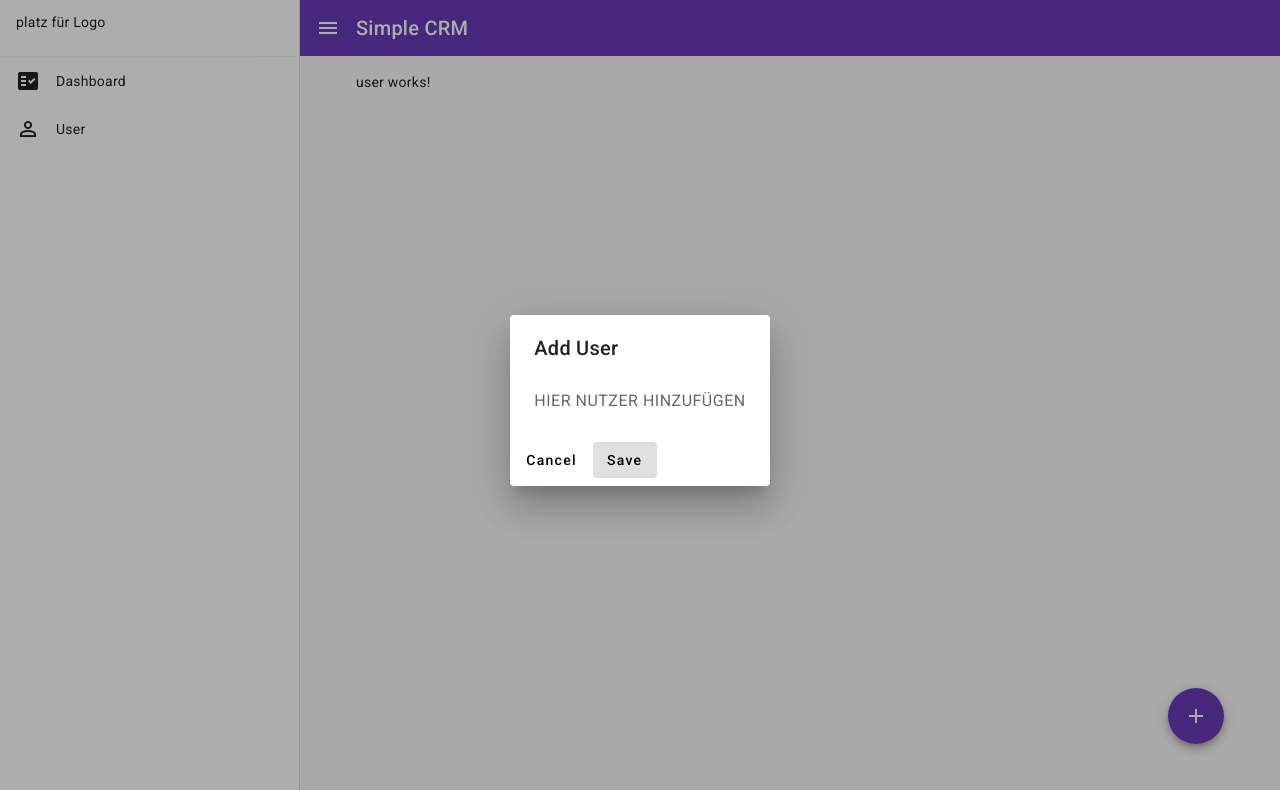
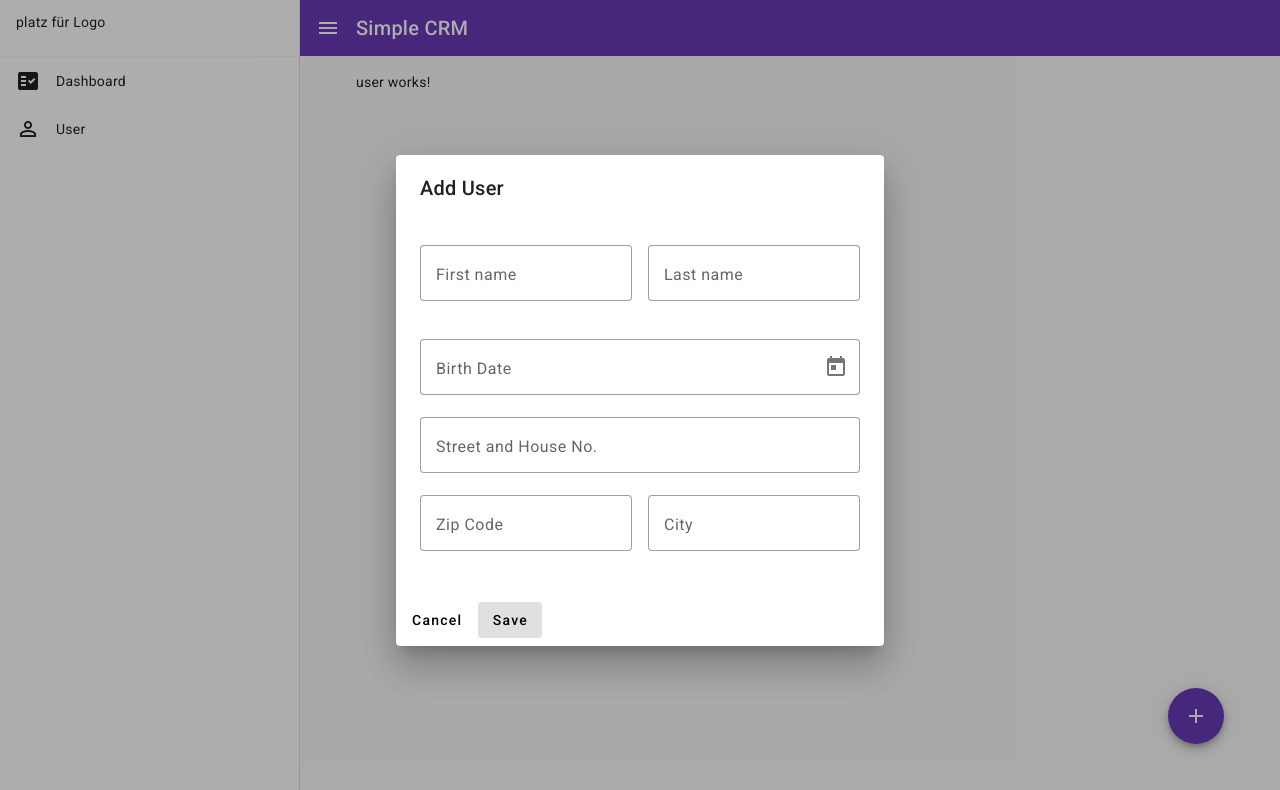
Before and after one commit to NikolaVujovic1988/simple-crm, an Angular app: page /user in a window 1280 px wide. Both pictures are taken after a click on the button "add". Shown: the top 790 px of the page. Built offline with nearby package versions, Linux system fonts and the light colour scheme.

Commit message:
add user input fields added

```diff
--- a/src/app/dialog-add-user/dialog-add-user.component.html
+++ b/src/app/dialog-add-user/dialog-add-user.component.html
@@ -1,6 +1,47 @@
 <h1 mat-dialog-title>Add User</h1>
-<div mat-dialog-content>
-    HIER NUTZER HINZUFÜGEN
+<div class="pad-16" mat-dialog-content>
+    <div>
+        <mat-form-field class="mr-16" appearance="outline">
+            <mat-label>First name</mat-label>
+            <input matInput placeholder="First name">
+            <!-- <mat-hint>Please enter a first name</mat-hint> -->
+        </mat-form-field>
+
+        <mat-form-field appearance="outline">
+            <mat-label>Last name</mat-label>
+            <input matInput placeholder="Last name">
+            <!-- <mat-hint>Please enter a last name</mat-hint> -->
+        </mat-form-field>
+    </div>
+    <div class="pad-16">
+        <mat-form-field appearance="outline" class="full-width">
+            <mat-label>Birth Date</mat-label>
+            <input matInput [matDatepicker]="picker" placeholder="Birth Date">
+            <mat-datepicker-toggle matIconSuffix [for]="picker"></mat-datepicker-toggle>
+            <mat-datepicker #picker></mat-datepicker>
+            <!-- <mat-hint>Please enter a date</mat-hint> -->
+        </mat-form-field>
+    </div>
+    <div>
+        <mat-form-field appearance="outline" class="full-width">
+            <mat-label>Street and House No.</mat-label>
+            <input matInput placeholder="Adress">
+            <!-- <mat-hint>Please enter a first name</mat-hint> -->
+        </mat-form-field>
+    </div>
+    <div>
+        <mat-form-field appearance="outline" class="mr-16">
+            <mat-label>Zip Code</mat-label>
+            <input matInput placeholder="Zip Code">
+            <!-- <mat-hint>Please enter a first name</mat-hint> -->
+        </mat-form-field>
+        <mat-form-field appearance="outline">
+            <mat-label>City</mat-label>
+            <input matInput placeholder="City">
+            <!-- <mat-hint>Please enter a first name</mat-hint> -->
+        </mat-form-field>
+
+    </div>
 </div>
 <div mat-dialog-actions>
     <button mat-button>Cancel</button>
--- a/src/styles.scss
+++ b/src/styles.scss
@@ -2,3 +2,16 @@
 
 html, body { height: 100%; }
 body { margin: 0; font-family: Roboto, "Helvetica Neue", sans-serif; }
+
+
+.mr-16 {
+    margin-right: 16px !important;
+}
+
+.pad-16 {
+    padding-top: 16px !important;
+}
+
+.full-width {
+    width: 100% !important;
+}
```
Also changed, not shown: src/app/app.module.ts (+11 -1 lines).
